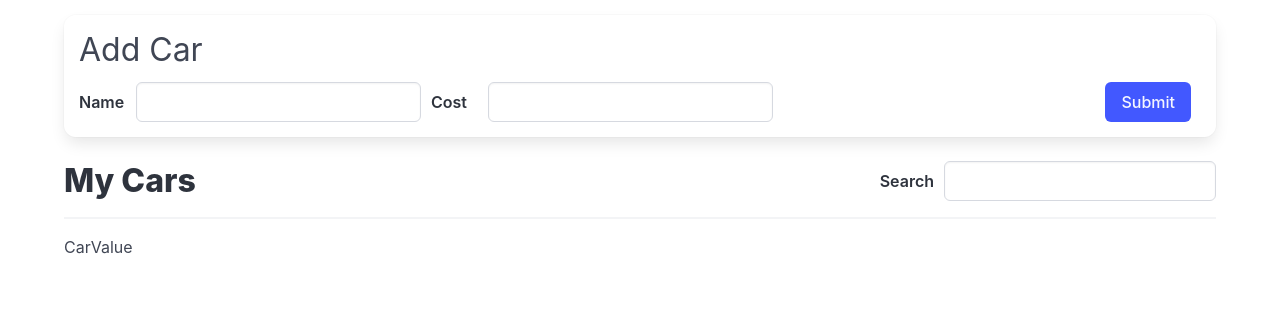
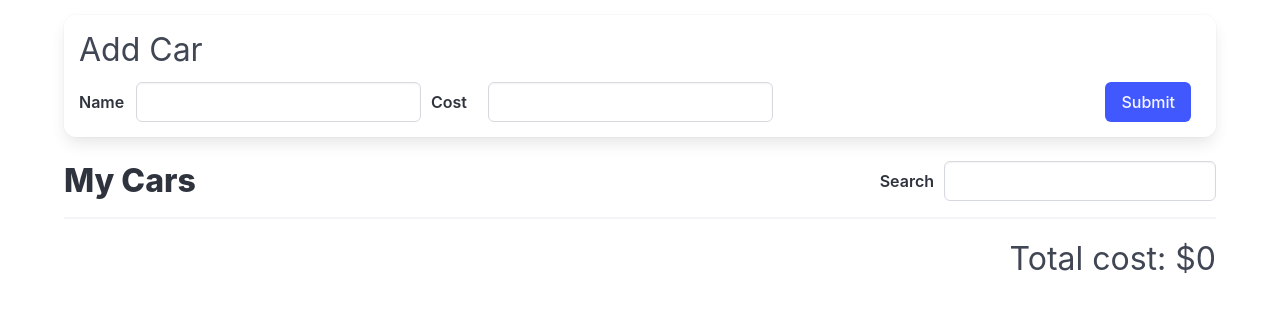
Before and after one commit to ZakaNaji/react-rtk-card-crud, a React (Vite) app: page / in a window 1280 px wide. Shown: the top 312 px of the page. Built offline with nearby package versions, Linux system fonts and the light colour scheme.

Commit message:
CarValue component: total cost of all cars, also will chaneg with search(show total cost on selected/searched cars)

```diff
--- a/src/components/CarValue.js
+++ b/src/components/CarValue.js
@@ -1,5 +1,15 @@
 import React from "react";
+import { useSelector } from "react-redux";
 
 export default function CarValue() {
-  return <div>CarValue</div>;
+  const totalCost = useSelector((state) => {
+    const { searchTerm, cars } = state.cars;
+    const filtredCars = searchTerm
+      ? cars.filter((car) =>
+          car.name.toLowerCase().includes(searchTerm.toLowerCase())
+        )
+      : cars;
+    return filtredCars.reduce((sum, cur) => sum + cur.cost, 0);
+  });
+  return <div className="car-value">Total cost: ${totalCost}</div>;
 }
```
